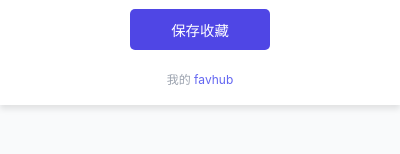
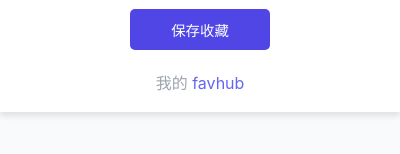
Before and after one commit to mewcoder/favhub, a browser extension: page chrome-extension/popup.html in a window 400 px wide. Shown: the part 492-646 px from the top of the page. Drawn offline with Linux system fonts and the light colour scheme.

Commit message:
fix: 调整 footer 中 favhub 链接的字体大小

```diff
--- a/chrome-extension/popup.html
+++ b/chrome-extension/popup.html
@@ -81,7 +81,7 @@
     <div id="status-message" class="status-message hidden"></div>
 
     <footer>
-      <p>我的 <a href="https://mewcoder.github.io/favhub/" target="_blank">favhub</a> </p>
+      <p style="font-size: 16px;">我的 <a href="https://mewcoder.github.io/favhub/" target="_blank">favhub</a> </p>
     </footer>
   </div>
 
```
